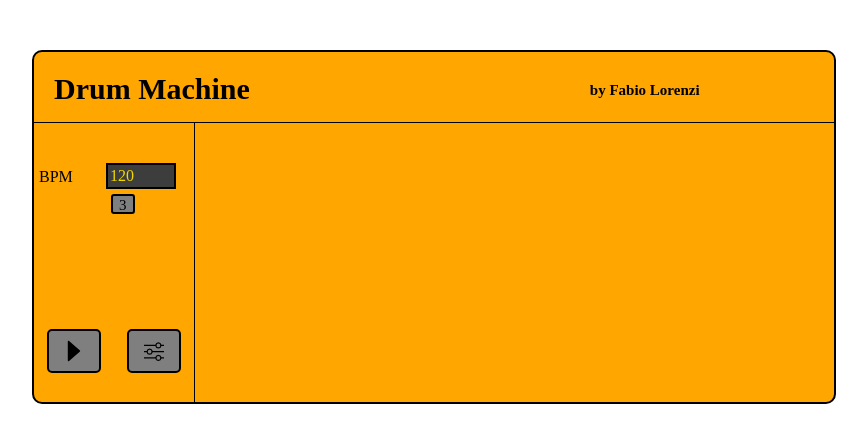
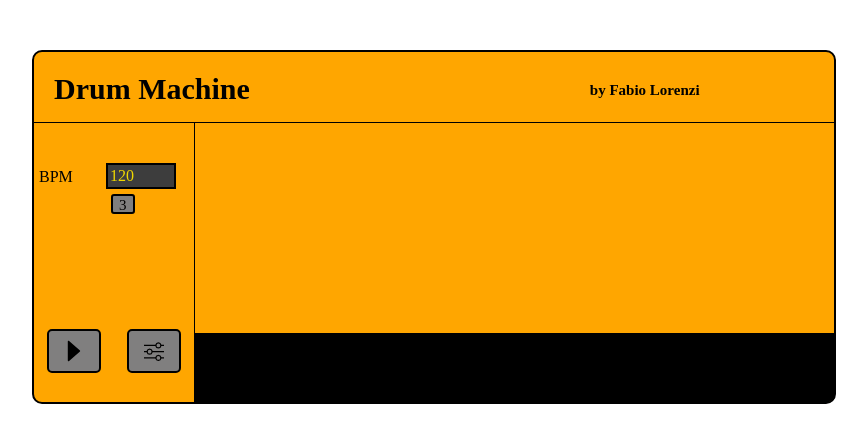
Before and after one commit to fabiolorenzi/drum-machine, a React (Create React App) app: page / in a window 1280 px wide. Shown: the top 442 px of the page, without its empty margins (206-1073 px from the left). Built offline with nearby package versions, Linux system fonts and the light colour scheme; a web font is replaced by a local one.

Commit message:
implementing other sections

```diff
--- a/src/components/MainContainer.jsx
+++ b/src/components/MainContainer.jsx
@@ -82,6 +82,8 @@ function MainContainer() {
                     </button>
                 </div>
             </div>
+            <div className="sampleSection"></div>
+            <div className="sequencerSection"></div>
         </div>
     );
 };
--- a/src/style.css
+++ b/src/style.css
@@ -124,3 +124,23 @@ body {
     font-size: 20px;
     padding: 10px 15px;
 }
+
+.sampleSection {
+    display: block;
+    width: 80%;
+    height: 60%;
+    position: relative;
+    left: 20%;
+    bottom: 80%;
+}
+
+.sequencerSection {
+    display: block;
+    width: 80.1%;
+    height: 20%;
+    position: relative;
+    left: 20%;
+    bottom: 80%;
+    background-color: #000000;
+    border-bottom-right-radius: 10px;
+}
```
